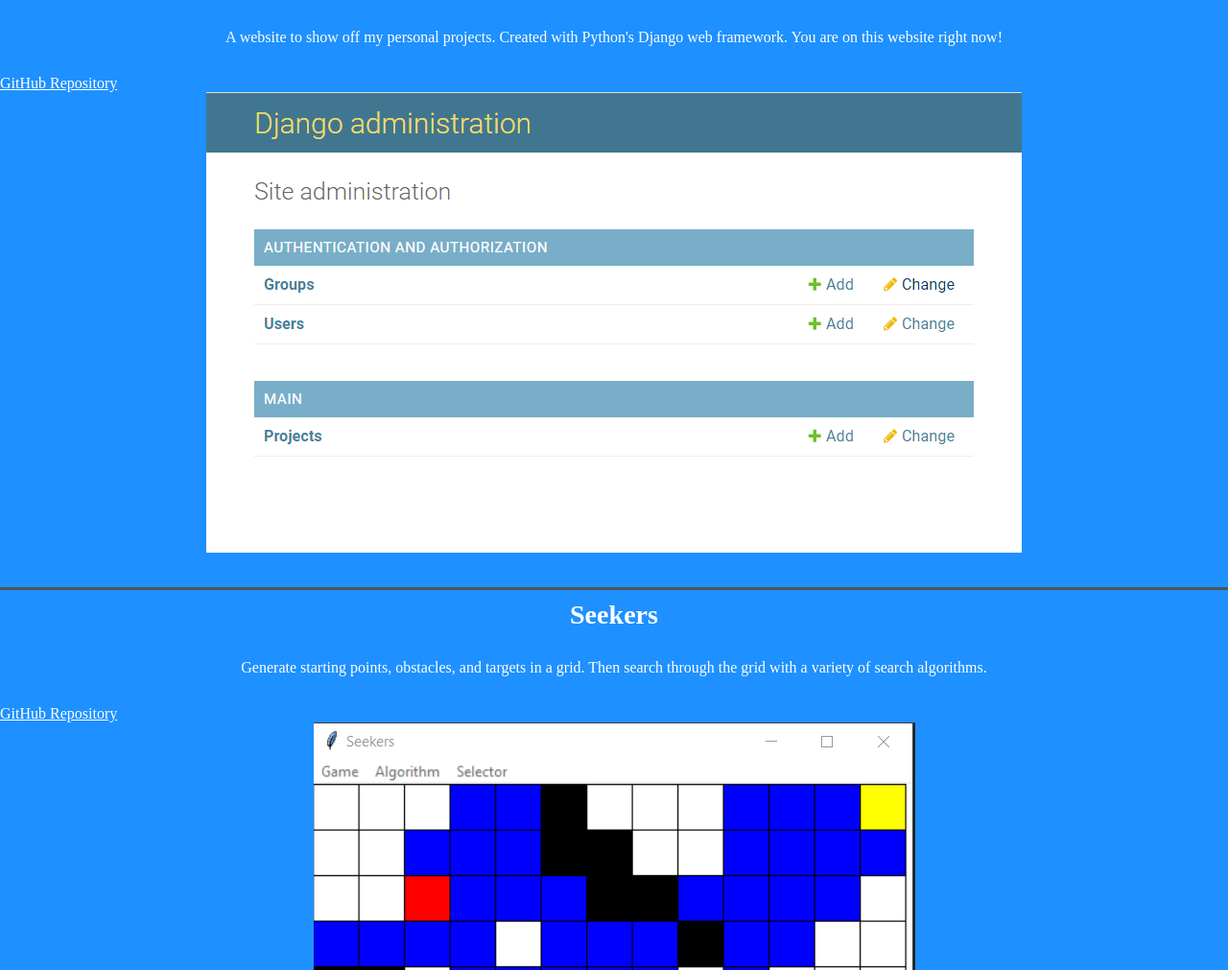
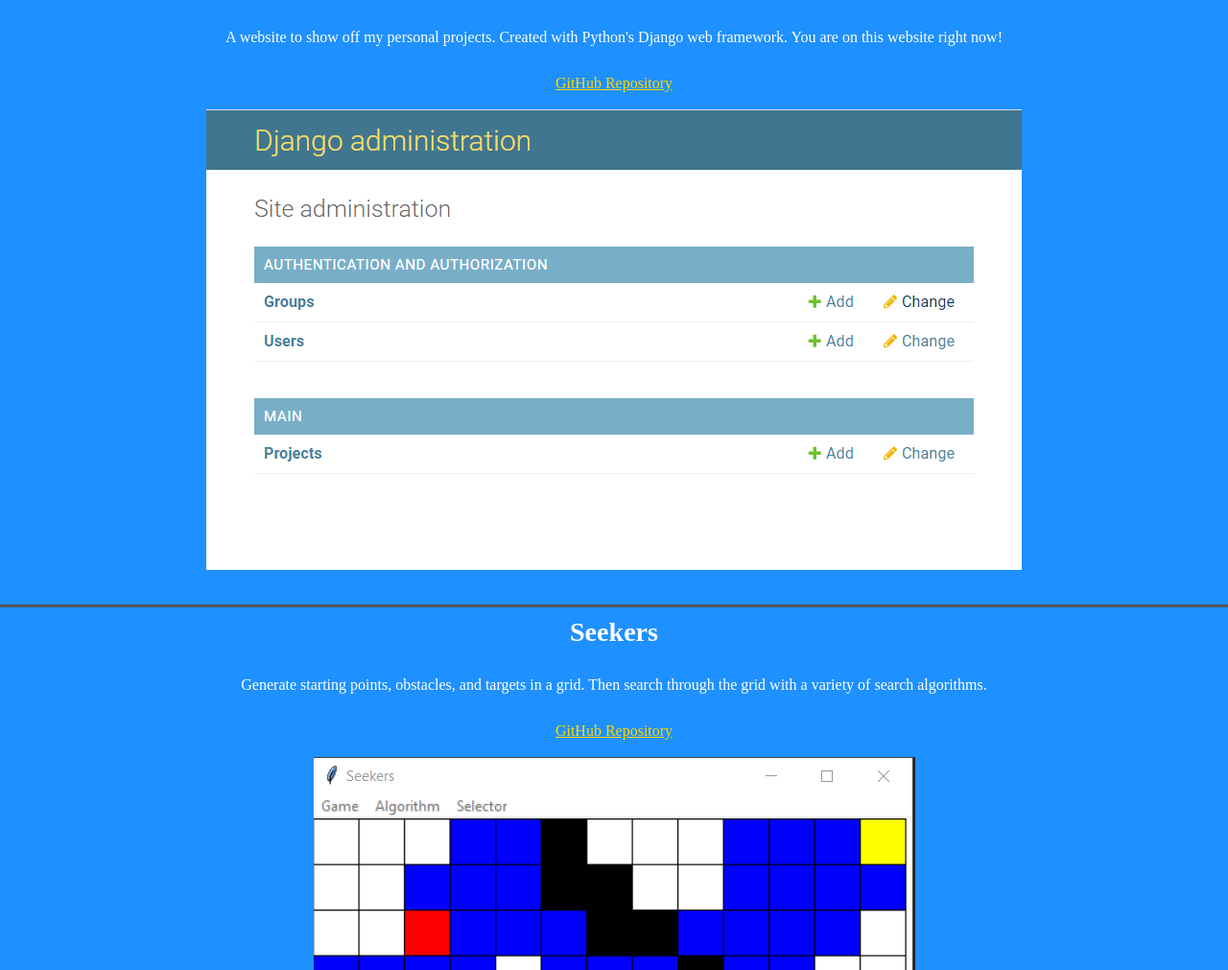
Before and after one commit to ralamo33/mysite, a Django app: page / in a window 1280 px wide. Shown: the part 195-1206 px from the top of the page at 96% size. Run offline with Django 3.2, Linux system fonts and the light colour scheme; data comes from the database, SQL or seed files in the repository.

Commit message:
Fixing gitlink

```diff
--- a/assets/style.css
+++ b/assets/style.css
@@ -73,9 +73,11 @@ body {
 
 .git_link {
     font-style: italics;
-    margin: auto;
     border: none;
-    position: relative;
+    color: gold;
+    text-align: center;
+    display: block;
+    margin: 0 auto;
 }
 
 .project_image {
--- a/main/Templates/main/home.html
+++ b/main/Templates/main/home.html
@@ -8,7 +8,7 @@
             </header>
             <section class="project">
                 <p class="project_description">{{pro.project_description}}</p>
-                <a href={{pro.project_github}} class= "project_description git_link" target="_blank">GitHub Repository</a>
+                <a href={{pro.project_github}} class= "git_link" target="_blank">GitHub Repository</a>
                 <br>
                 <img src="{{ pro.project_image.url }}" class="project_image"/>
                 <br>
```
